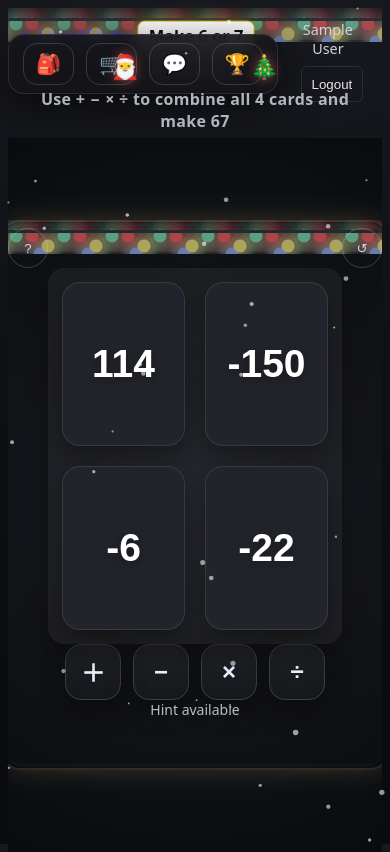
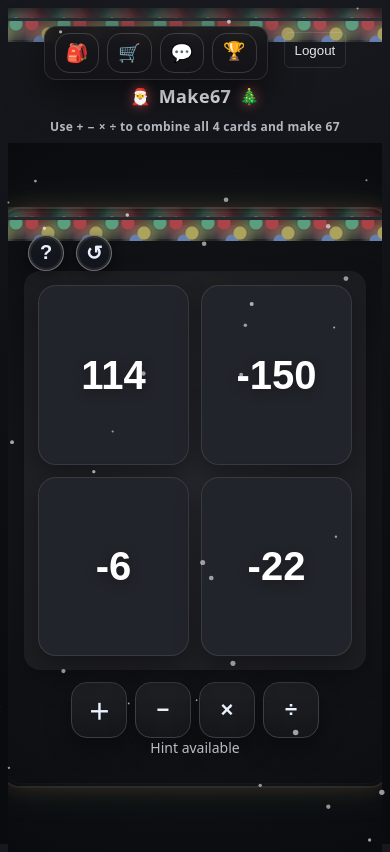
Before and after one commit to kickinslowly/MoodMeter, a Flask app: page /make67 in a window 390 px wide. Run offline with Flask 3, Linux system fonts and the light colour scheme; the visitor is signed in with stand-in values (Sample User, id 1); data comes from the database, SQL or seed files in the repository; data that the repository does not hold is empty; some libraries are stand-ins or nearby versions.

Commit message:
updated styling for mobile

```diff
--- a/static/css/styles.css
+++ b/static/css/styles.css
@@ -1367,10 +1367,22 @@ button, .btn, .google-login-btn, .logout-btn, input, select {
   top: 0;
   width: 40px; height: 40px;
   border-radius: 50%;
-  border: 1px solid rgba(255,255,255,0.2);
-  background: transparent;
-  color: #cfd3dc;
+  border: 1px solid rgba(255,255,255,0.4);
+  background: rgba(20, 24, 30, 0.85);
+  -webkit-backdrop-filter: blur(8px) saturate(1.2);
+  backdrop-filter: blur(8px) saturate(1.2);
+  color: #e8f0ff;
   cursor: pointer;
+  font-weight: 800;
+  font-size: 20px;
+  box-shadow: 0 4px 12px rgba(0,0,0,0.5), 0 0 0 2px rgba(255,255,255,0.08) inset;
+  z-index: 10;
+  transition: transform 0.15s ease, background 0.15s ease, box-shadow 0.15s ease;
+}
+.make67-page .shoulder-btn:hover {
+  background: rgba(30, 34, 42, 0.92);
+  transform: translateY(-1px);
+  box-shadow: 0 6px 16px rgba(0,0,0,0.6), 0 0 0 2px rgba(255,255,255,0.14) inset;
 }
 .make67-page .shoulder-btn.left { left: 0; }
 .make67-page .shoulder-btn.right { right: 0; }
@@ -1509,12 +1521,111 @@ button, .btn, .google-login-btn, .logout-btn, input, select {
 
 /* Mobile */
 @media (max-width: 768px) {
-  .make67-page .split-layout { display: block; height: calc(100vh - var(--header-h, 100px)); }
+  /* Header Cleanup */
+  .make67-page .header { padding: 10px 12px 8px; }
+  .make67-page .title { font-size: 18px; margin: 4px 0; }
+  .make67-page .subtitle { font-size: 12px; margin-top: 2px; }
+  .make67-page .xmas-emoji { font-size: 16px; }
+
+  /* Hide back link and make6or7 button on mobile */
+  .make67-page .back-link,
+  .make67-page .make67-btn { display: none; }
+
+  /* Consolidate header-right elements */
+  .make67-page .header-right {
+    position: static;
+    justify-content: center;
+    gap: 8px;
+    margin-top: 8px;
+    flex-wrap: wrap;
+  }
+
+  /* Simplify auth display - avatar only */
+  .make67-page .user-name { display: none; }
+  .make67-page .avatar { width: 32px; height: 32px; }
+
+  /* Dock buttons smaller, better spacing */
+  .make67-page .header .game-dock.header-dock {
+    padding: 6px 10px;
+    gap: 8px;
+    border-radius: 12px;
+  }
+  .make67-page .dock-btn {
+    padding: 6px 10px;
+    font-size: 18px;
+    min-width: 40px;
+    min-height: 40px;
+  }
+
+  /* Split layout adjustments */
+  .make67-page .split-layout {
+    display: block;
+    height: calc(100vh - var(--header-h, 100px));
+    padding-bottom: env(safe-area-inset-bottom, 20px);
+  }
   .make67-page .panel-left { display: none; }
-  .make67-page .panel-left.mobile-visible { display: flex; position: fixed; inset: 0; z-index: 200; }
-
-  .make67-page .panel-right { height: calc(100vh - var(--header-h, 100px)); }
+  .make67-page .panel-left.mobile-visible {
+    display: flex;
+    position: fixed;
+    top: 0;
+    left: 0;
+    bottom: 0;
+    z-index: 200;
+    width: 85vw;
+    max-width: 320px;
+    box-shadow: 4px 0 24px rgba(0,0,0,0.6);
+  }
+  .make67-page .panel-left.mobile-visible::before {
+    content: "";
+    position: fixed;
+    inset: 0;
+    background: rgba(0,0,0,0.6);
+    z-index: -1;
+    -webkit-backdrop-filter: blur(4px);
+    backdrop-filter: blur(4px);
+  }
+
+  .make67-page .panel-right {
+    height: calc(100vh - var(--header-h, 100px));
+    padding-bottom: env(safe-area-inset-bottom, 20px);
+  }
   .make67-page .mobile-only { display: inline-flex; }
+
+  /* Game board sizing improvements */
+  .make67-page .game-board-wrapper { padding: 20px 16px; }
+  .make67-page .cards-grid {
+    grid-template-columns: repeat(2, minmax(140px, 46vw));
+    grid-auto-rows: minmax(140px, 46vw);
+    gap: 12px;
+  }
+  .make67-page .card { font-size: clamp(40px, 10vw, 56px); }
+
+  /* Move shoulder buttons below title, not overlapping board */
+  .make67-page .shoulder-btn {
+    position: static;
+    width: 36px;
+    height: 36px;
+    margin: 0 4px;
+  }
+
+  /* Operation buttons better grid */
+  .make67-page .ops { gap: 8px; margin-top: 12px; }
+  .make67-page .op-btn {
+    min-width: 56px;
+    min-height: 56px;
+    font-size: 22px;
+  }
+
+  /* Stats single column */
+  .make67-page .stat-row { grid-template-columns: 1fr; gap: 8px; }
+
+  /* Chat overlay mobile fixes */
+  .make67-page .glass-panel {
+    width: 96vw;
+    max-height: 75vh;
+    padding-bottom: calc(12px + env(safe-area-inset-bottom, 0px));
+  }
+  .make67-page .m67-chat__log { max-height: 45vh; }
 }
 @media (min-width: 769px) {
   .make67-page .mobile-only { display: none; }
--- a/static/js/make67.js
+++ b/static/js/make67.js
@@ -1129,11 +1129,31 @@
       chatOverlay.hidden = !chatOverlay.hidden;
     });
   }
+  // Chat overlay close button and backdrop
+  if (chatOverlay){
+    chatOverlay.addEventListener('click', (e)=>{
+      const t = e.target;
+      if (t && t.getAttribute && t.getAttribute('data-close-chat')==='1'){
+        chatOverlay.hidden = true;
+      }
+      // Close on backdrop click
+      if (t && t.id === 'chat-overlay'){
+        chatOverlay.hidden = true;
+      }
+    });
+  }
 
   // Mobile rank drawer toggle
   if (btnMobileRank && panelLeft){
     btnMobileRank.addEventListener('click', ()=>{
       panelLeft.classList.toggle('mobile-visible');
+    });
+    // Close drawer on backdrop click
+    document.addEventListener('click', (e)=>{
+      if (!panelLeft.classList.contains('mobile-visible')) return;
+      if (!panelLeft.contains(e.target) && e.target !== btnMobileRank){
+        panelLeft.classList.remove('mobile-visible');
+      }
     });
   }
 
--- a/templates/make67.html
+++ b/templates/make67.html
@@ -60,7 +60,7 @@
               <span id="m67Score" class="value">0</span>
             </div>
             <div class="stat-item gold score-box">
-              <span class="label">Bank</span>
+              <span class="label">Lifetime Solves</span>
               <span id="m67AllTime" class="value">--</span>
             </div>
           </div>
@@ -103,6 +103,7 @@
         {% if make67_chat_eligible %}
         <div id="chat-overlay" class="glass-overlay" hidden>
           <div class="m67-chat glass-panel" aria-label="Live chat (Make67)">
+            <button class="m67-modal__close" aria-label="Close chat" data-close-chat="1">✕</button>
             <h3 class="m67-chat__title">Live Chat</h3>
             <div id="m67ChatLog" class="m67-chat__log" aria-live="polite"></div>
             <form id="m67ChatForm" class="m67-chat__form" autocomplete="off">
```
